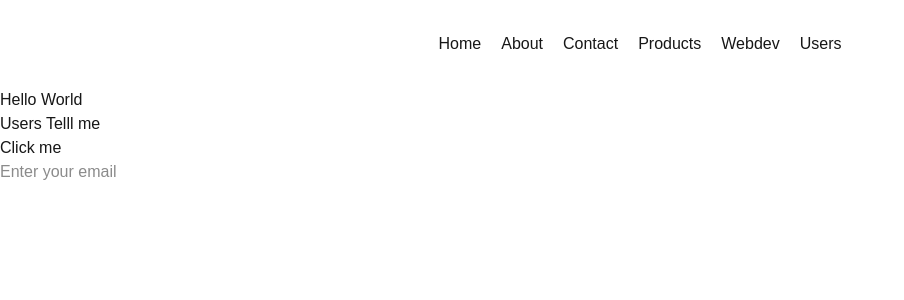
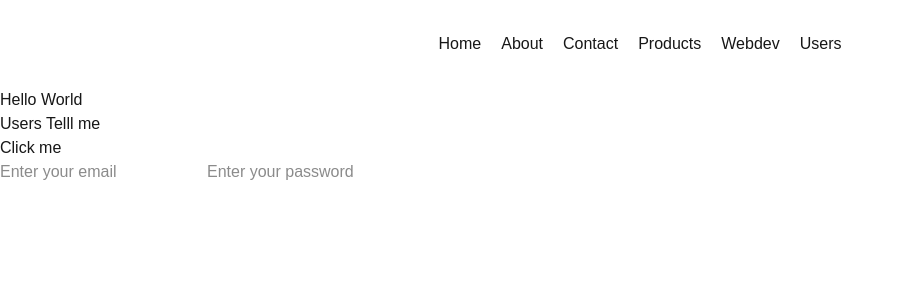
Before and after one commit to farooqzehri/NextJs-intro, a Next.js app: page /users in a window 1280 px wide. Shown: the top 300 px of the page, without its empty margins (0-904 px from the left). Built offline with nearby package versions, Linux system fonts and the light colour scheme.

Commit message:
PassWord Input addeed

```diff
--- a/app/users/page.tsx
+++ b/app/users/page.tsx
@@ -9,6 +9,7 @@ function Users() {
   <button>Click me</button>
   <form>
     <input type="Email" placeholder="Enter your email"/>
+    <input type="password" placeholder="Enter your password"/>
   </form>
 </div>
 </>
```
